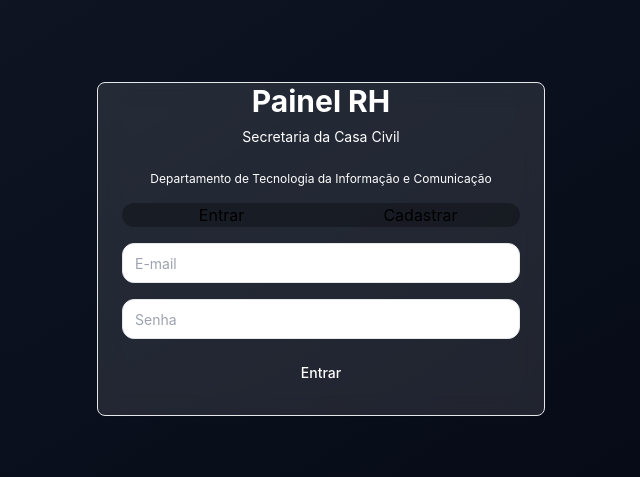
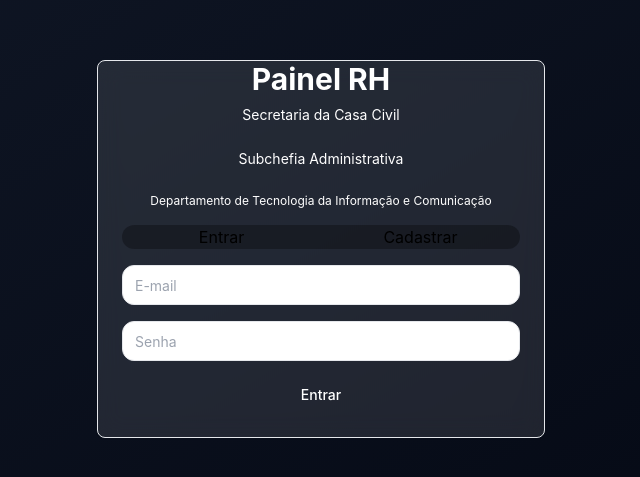
Before and after one commit to heblingmec2022/rh-system, a React (Vite) app in the folder rh-frontend/: page / in a window 1280 px wide. Shown: the part 151-628 px from the top of the page, without its empty margins (319-959 px from the left). Built offline with nearby package versions, Linux system fonts and the light colour scheme.

Commit message:
Adição de H2.

```diff
--- a/rh-frontend/src/pages/LoginCadastro.tsx
+++ b/rh-frontend/src/pages/LoginCadastro.tsx
@@ -52,6 +52,7 @@ export default function LoginCadastro() {
         <CardContent className="py-6">
           <h1 className="text-center text-3xl font-bold text-white mb-2">Painel RH</h1>
           <h2 className="text-center text-white text-sm mb-6">Secretaria da Casa Civil</h2>
+          <h2 className="text-center text-white text-sm mb-6">Subchefia Administrativa</h2>
           <h3 className="text-center text-white text-xs mb-4">Departamento de Tecnologia da Informação e Comunicação</h3>
 
           <Tabs defaultValue="login" className="w-full">
```
